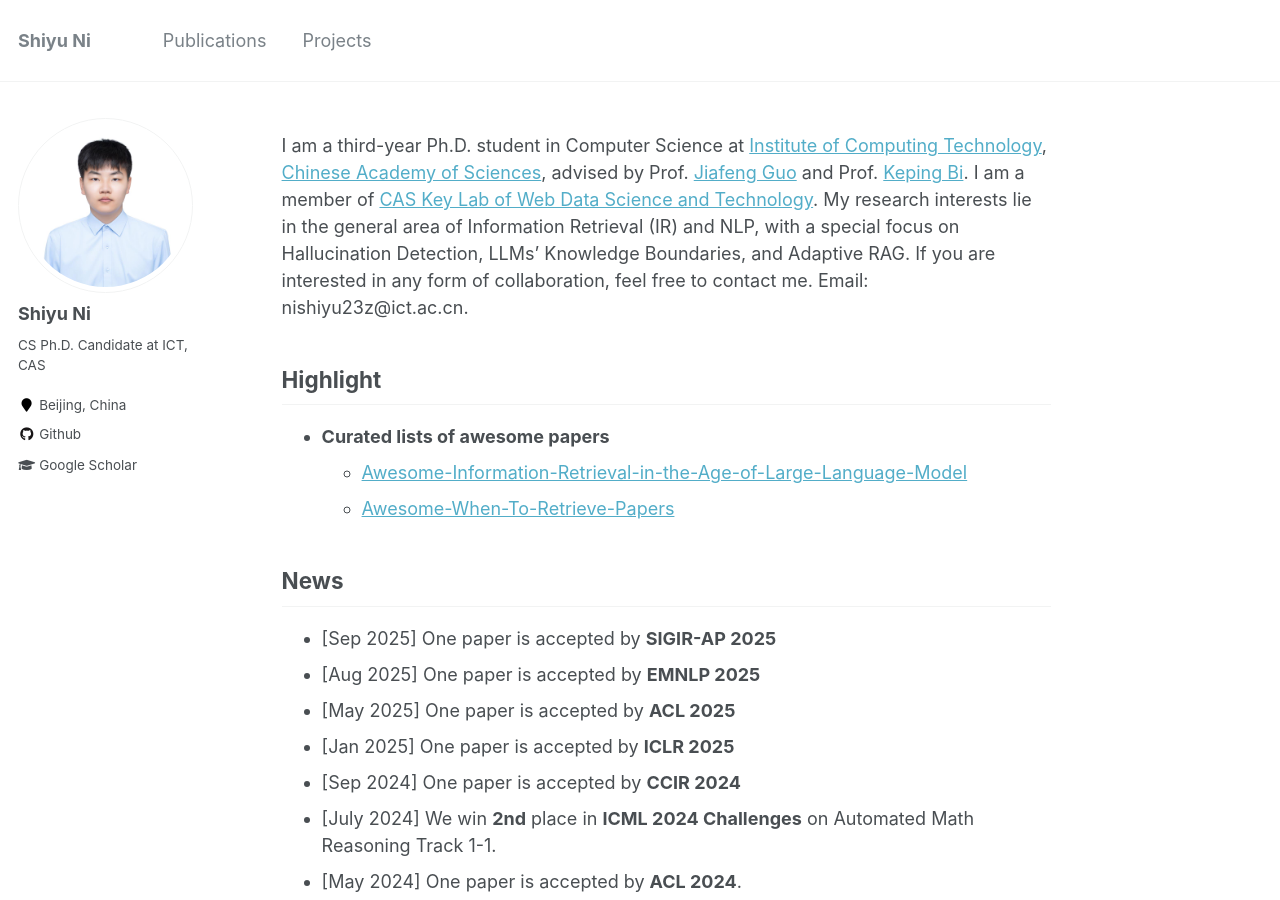
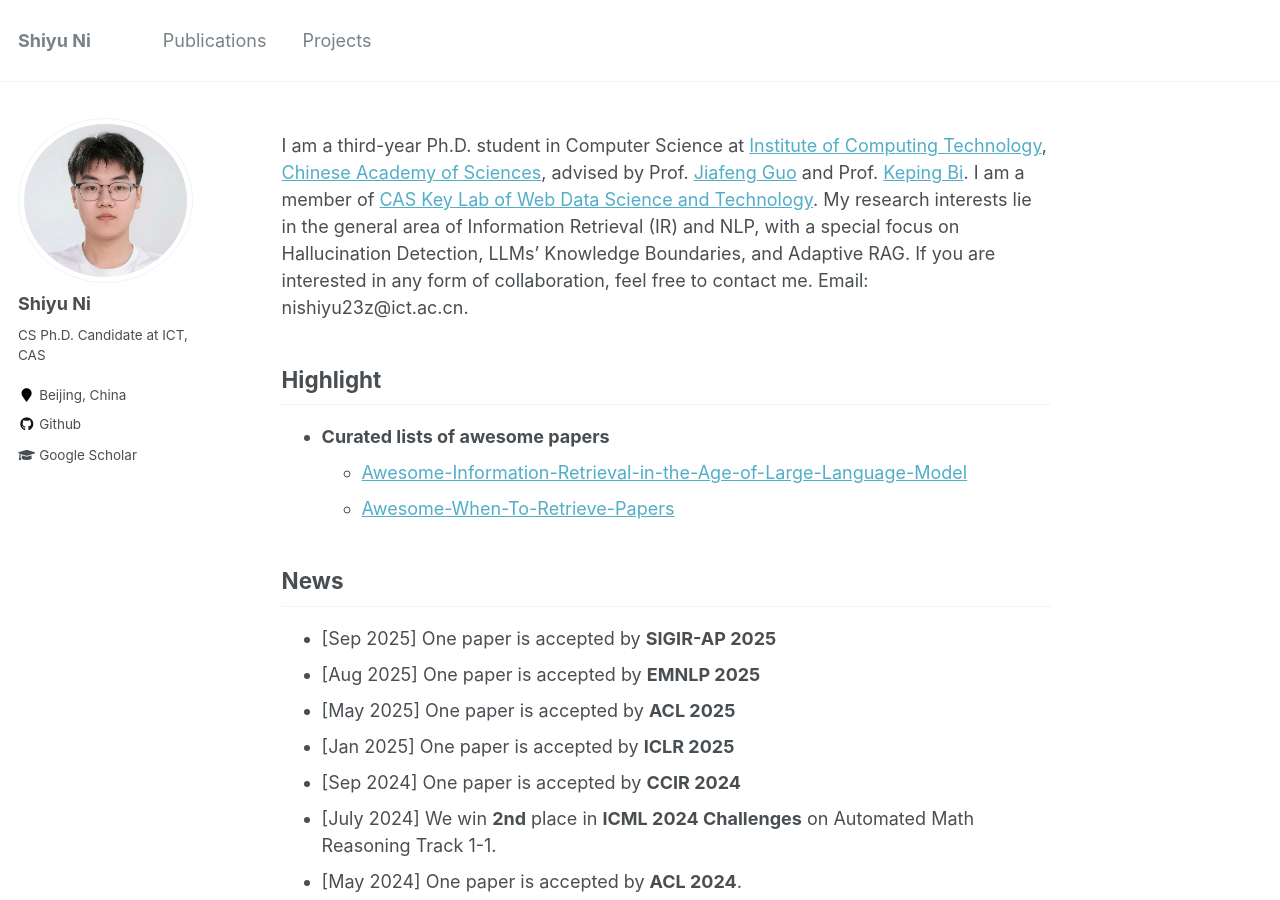
Before and after one commit to ShiyuNee/ShiyuNee.github.io, a Jekyll site: the page built from _pages/about.md, in a window 1280 px wide and 900 px high. Built offline with Jekyll 4.4.1, drawn with Linux system fonts in a browser that asks for light colours.

Commit message:
update img

```diff
--- a/_config.yml
+++ b/_config.yml
@@ -81,7 +81,7 @@ analytics:
 # Site Author
 author:
   name             : "Shiyu Ni"
-  avatar           : "cartoon.png"
+  avatar           : "shiyu2025.jpg"
   bio              : "CS Ph.D. Candidate at ICT, CAS"
   location         : "Beijing, China"
   employer         :
```
Also changed, not shown: images/shiyu2025.jpg (added).
